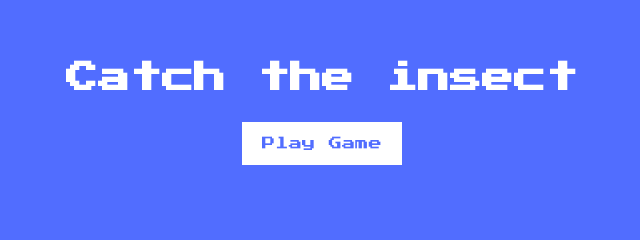
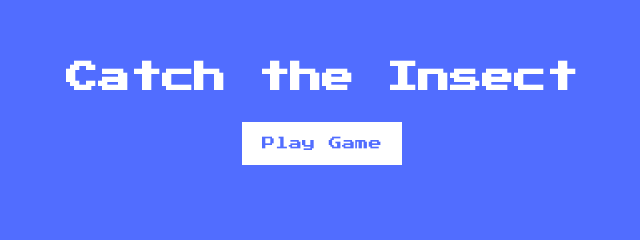
Before and after one commit to parmarharsh2490/ADA_Assignment, a plain HTML site: page index.html in a window 1280 px wide. Shown: the part 300-540 px from the top of the page, 318-958 px from the left. Drawn offline with Linux system fonts and the light colour scheme; a web font is replaced by a local one.

Commit message:
assignment

```diff
--- a/index.html
+++ b/index.html
@@ -8,7 +8,7 @@
 </head>
 <body>
     <div class="screen">
-        <h1>Catch the insect</h1>
+        <h1>Catch the Insect</h1>
         <button id="start_btn" class="btn">Play Game</button>
     </div>
     <div class="screen">
```
